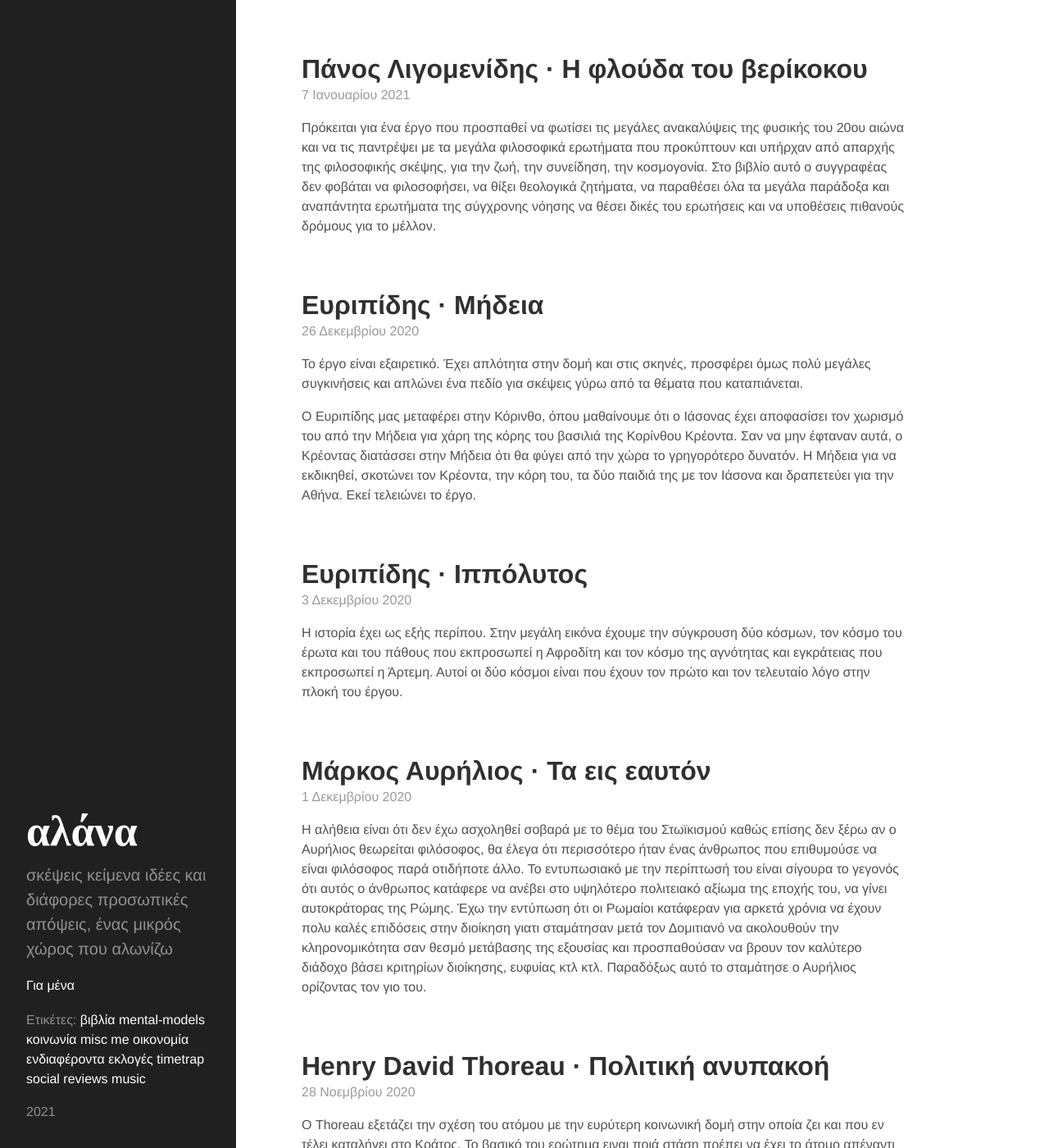
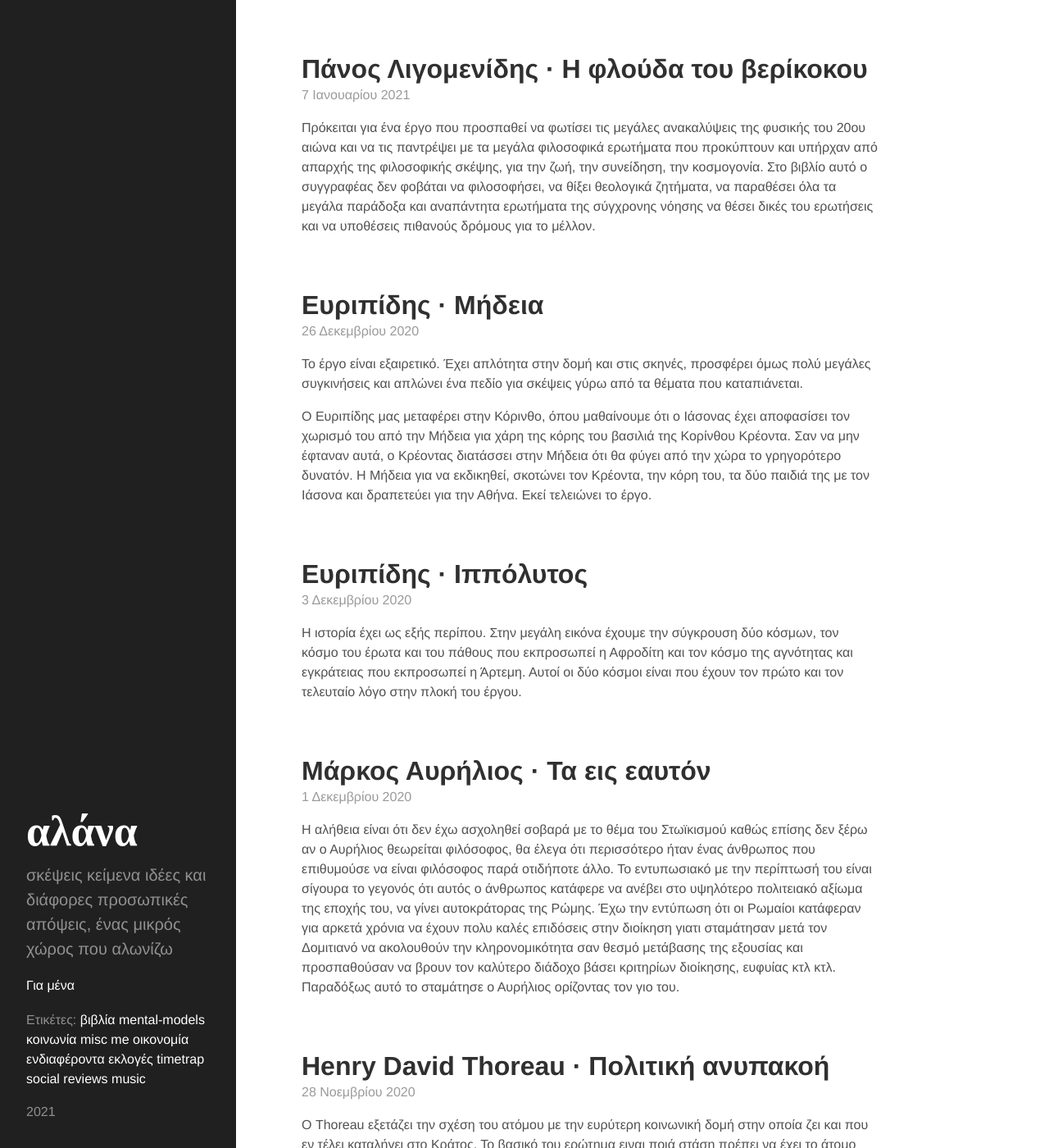
Before and after one commit to chief/chief.github.io, a Jekyll site: the page built from index.html, in a window 1280 px wide and 1400 px high. Shown: the whole window at 82% size. Built offline with Jekyll 4.4.1, drawn with Linux system fonts in a browser that asks for light colours; some web fonts are replaced; the list of posts is cut into pages by our own code.

Commit message:
Tune width

```diff
--- a/public/css/hyde.css
+++ b/public/css/hyde.css
@@ -133,7 +133,7 @@ a.sidebar-nav-item:focus {
 
 @media (min-width: 48em) {
   .content {
-    max-width: 48rem;
+    max-width: 46rem;
     margin-left: 20rem;
     margin-right: 2rem;
   }
```
